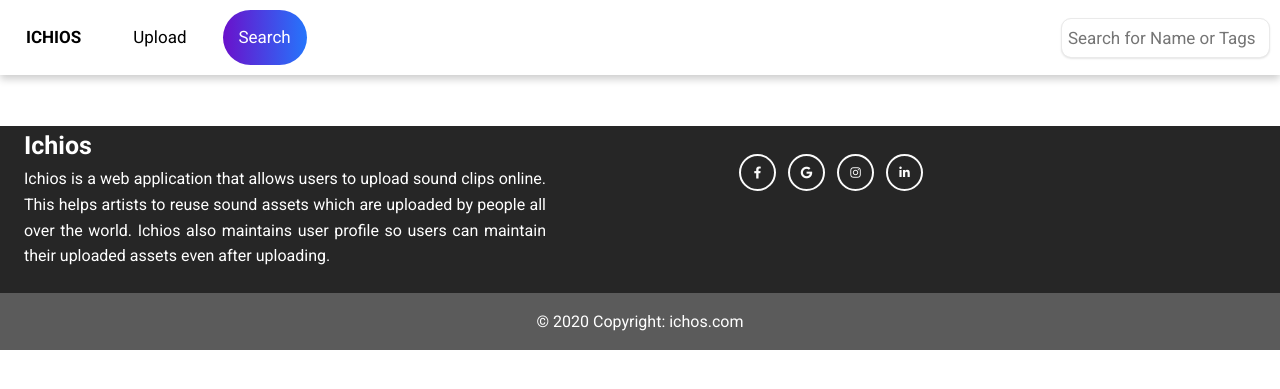
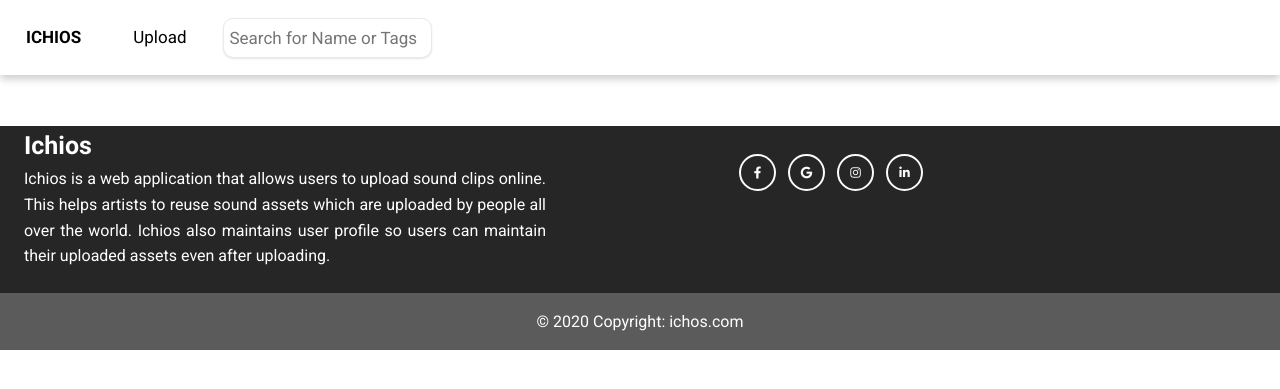
Before and after one commit to Maghil/Ichios, a Django app: page /search/ in a window 1280 px wide. Shown: the top 389 px of the page. Run offline with Django 3.2, Linux system fonts and the light colour scheme; data that the repository does not hold is empty; some libraries are stand-ins or nearby versions.

Commit message:
Fixed navigation

```diff
--- a/templates/index.html
+++ b/templates/index.html
@@ -1,8 +1,6 @@
 <!DOCTYPE html>
 <html lang="en">
 <head>
-<style>
-</style>
 {% load static %}
     <meta charset="UTF-8">
     <meta name="viewport" content="width=device-width, initial-scale=1.0">
@@ -42,9 +40,7 @@
 
       .topnav a.active {
       margin:10px;
-      background-image: linear-gradient(to right, #6a11cb 0%, #2575fc 100%);
-      border-radius:50px;
-        color: white;
+      color: black;
       }
 
       .topnav .search-container {
--- a/templates/search.html
+++ b/templates/search.html
@@ -40,15 +40,10 @@
   transition:0.5s;
 }
 
-.topnav a.active {
-margin:10px;
-background-image: linear-gradient(to right, #6a11cb 0%, #2575fc 100%);
-border-radius:50px;
-  color: white;
-}
+
 
 .topnav .search-container {
-  float: right;
+  float: left;
   margin:10px;
 }
 
@@ -65,7 +60,7 @@ border-radius:50px;
 
 .topnav .search-container button {
 
-  float: right;
+  float: left;
   padding: 6px 10px;
   margin-top: 8px;
   margin-right: 16px;
@@ -126,7 +121,6 @@ opacity:100%;
   <div class="topnav">
     <a class="" href="{% url 'index' %}"><b>ICHIOS</b></a>
     <a href="{% url 'upload' %}">Upload</a>
-    <a class="active" href="{% url 'search' %}">Search</a>
     <div class="search-container">
       <form method="POST" action="{% url 'search' %}" >{% csrf_token %}
         {{form.search}}
```
